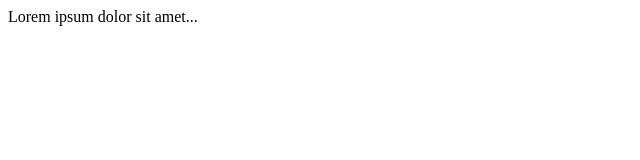
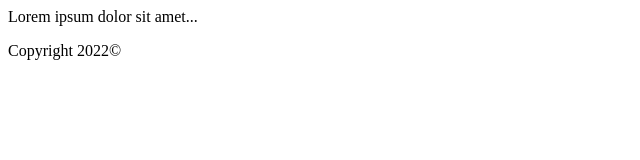
Before and after one commit to 20Hanae20/Moto-Team-FS202, a plain HTML site: page index.html in a window 1280 px wide. Shown: the whole page, without its empty margins (0-640 px from the left). Drawn offline with Linux system fonts and the light colour scheme.

Commit message:
Ajout du footer dans index.html

```diff
--- a/index.html
+++ b/index.html
@@ -1 +1,4 @@
 <p>Lorem ipsum dolor sit amet...</p>
+<footer>
+  <span>Copyright 2022©</span>
+</footer>
```
